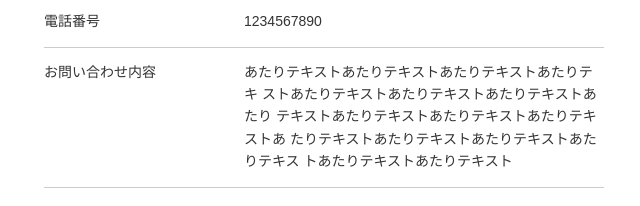
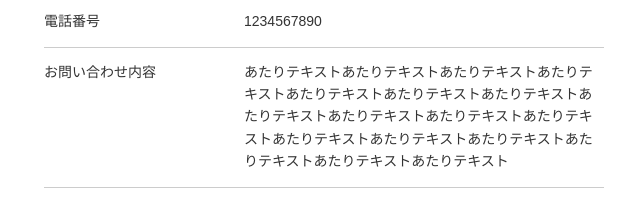
Before and after one commit to shiori-skmt/kosei_0607, a plain HTML site: page 20-2.html in a window 1280 px wide. Shown: the part 400-606 px from the top of the page, 6-646 px from the left. Drawn offline with nearby package versions, Linux system fonts and the light colour scheme; files that its build step writes are made by us from their sources.

Commit message:
[20-2]管理画面　お問い合わせ詳細　[20-3]管理画面　お問い合わせ詳細編集

```diff
--- a/20-2.html
+++ b/20-2.html
@@ -58,11 +58,7 @@
                             <section class="modDList01__item__inner">
                                 <h3 class="title">お問い合わせ内容</h3>
                                 <div class="body">
-                                    <p>あたりテキストあたりテキストあたりテキストあたりテキ
-ストあたりテキストあたりテキストあたりテキストあたり
-テキストあたりテキストあたりテキストあたりテキストあ
-たりテキストあたりテキストあたりテキストあたりテキス
-トあたりテキストあたりテキスト</p>
+                                    <p>あたりテキストあたりテキストあたりテキストあたりテキストあたりテキストあたりテキストあたりテキストあたりテキストあたりテキストあたりテキストあたりテキストあたりテキストあたりテキストあたりテキストあたりテキストあたりテキストあたりテキスト</p>
                                 </div>
                             </section>
                         </li>
```
Also changed, not shown: 20-3.html (+2 -6 lines).
